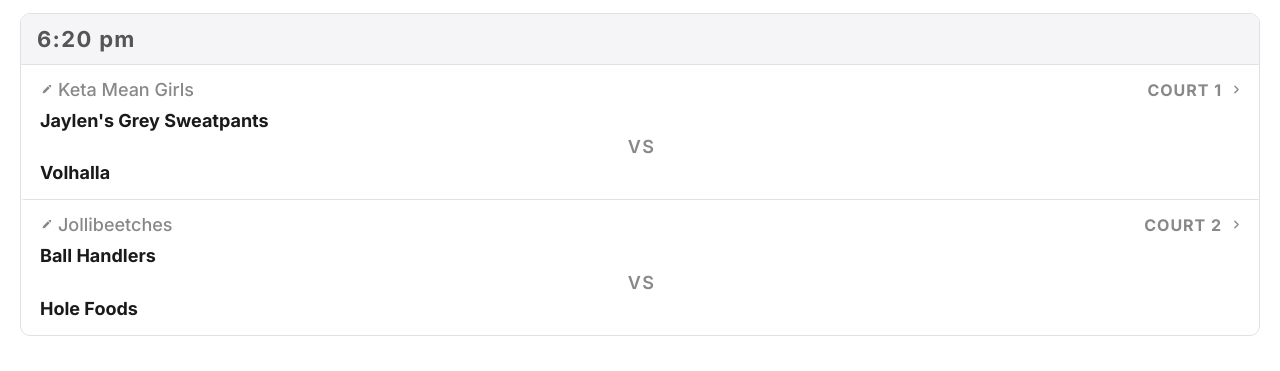
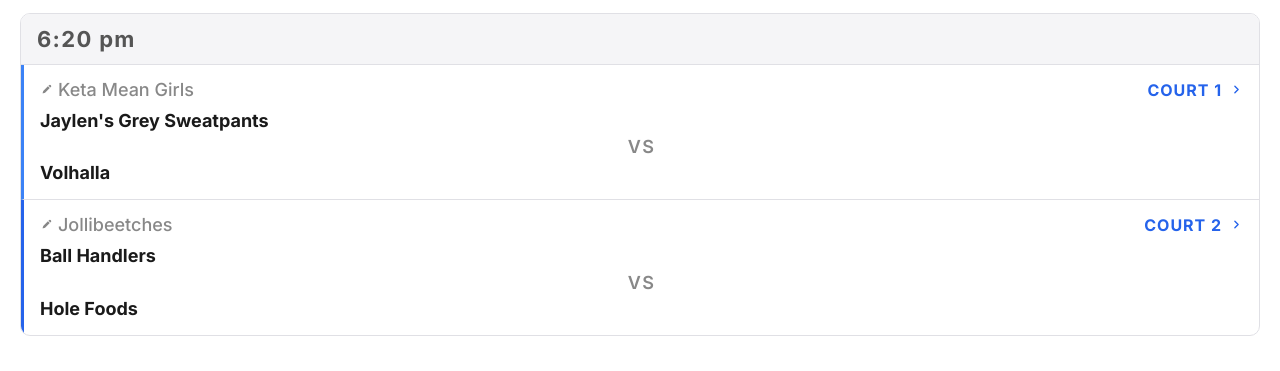
Before and after one commit to lioualex/BoF-Scoring, a React (Vite) app: page / in a window 1280 px wide. Both pictures are taken after a click on the button "SCORING". Shown: the part 304-675 px from the top of the page. Built offline with nearby package versions, Linux system fonts and the light colour scheme; no server answers; the database is empty.

Commit message:
Highlight clickable matches on scoring tab
Color the court label/chevron and left accent border for any
scoreable match in the active week, not just the live one, so
users can tell which matches they can tap into.

```diff
--- a/src/index.css
+++ b/src/index.css
@@ -300,8 +300,8 @@ body {
 }
 .court-1 { border-left: 3px solid transparent; }
 .court-2 { border-left: 3px solid transparent; }
-.slot-live .court-1 { border-left-color: var(--court1-color, var(--gold)); }
-.slot-live .court-2 { border-left-color: var(--court2-color, var(--gold)); }
+.court-1.clickable { border-left-color: var(--court1-color, var(--gold)); }
+.court-2.clickable { border-left-color: var(--court2-color, var(--gold)); }
 
 .full-court-ref {
   font-size: 18px; color: var(--text3); font-weight: 500;
@@ -313,8 +313,14 @@ body {
   font-size: 16px; font-weight: 700; letter-spacing: 0.06em;
   text-transform: uppercase; color: var(--text3);
 }
+.clickable .court-label {
+  color: var(--div-accent, var(--gold));
+}
 .court-chevron {
   flex-shrink: 0; color: var(--text3); margin-left: 2px;
+}
+.clickable .court-chevron {
+  color: var(--div-accent, var(--gold));
 }
 .score-dot {
   width: 7px; height: 7px; border-radius: 50%; background: var(--div-accent);
```
